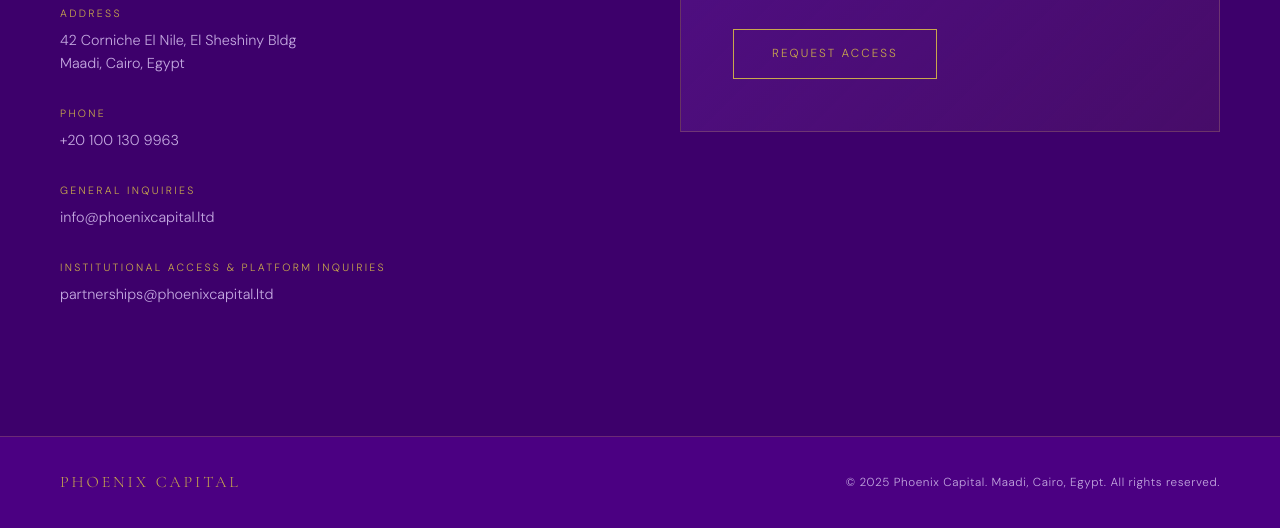
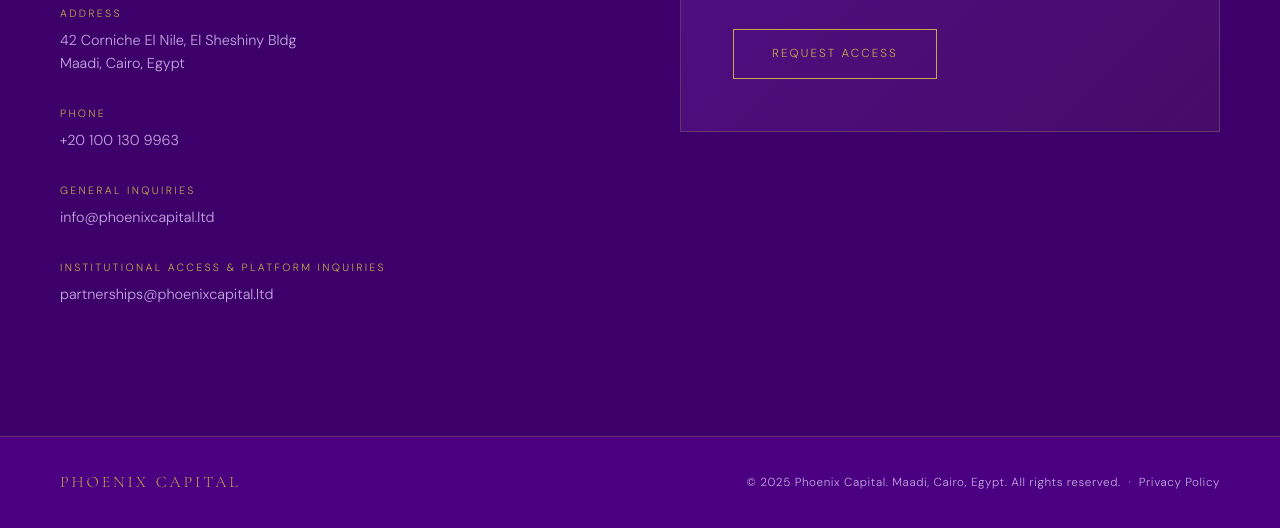
Before and after one commit to PCapital-dev/phoenixcapital, a plain HTML site: page index.html in a window 1280 px wide. Shown: the part 3135-3663 px from the top of the page. Drawn offline with nearby package versions, Linux system fonts and the light colour scheme.

Commit message:
Update index.html

```diff
--- a/index.html
+++ b/index.html
@@ -406,6 +406,16 @@
     text-transform: uppercase;
   }
 
+  .footer-privacy {
+    color: var(--text-muted);
+    text-decoration: none;
+    font-size: 0.73rem;
+    letter-spacing: 0.05em;
+    transition: color 0.3s;
+  }
+
+  .footer-privacy:hover { color: var(--gold); }
+
   @keyframes fadeUp {
     from { opacity: 0; transform: translateY(24px); }
     to   { opacity: 1; transform: translateY(0); }
@@ -598,7 +608,7 @@
 
 <footer>
   <div class="footer-logo">Phoenix Capital</div>
-  <p>&#169; 2025 Phoenix Capital. Maadi, Cairo, Egypt. All rights reserved.</p>
+  <p>&#169; 2025 Phoenix Capital. Maadi, Cairo, Egypt. All rights reserved. &nbsp;&middot;&nbsp; <a href="/privacy" class="footer-privacy">Privacy Policy</a></p>
 </footer>
 
 <script>
```
